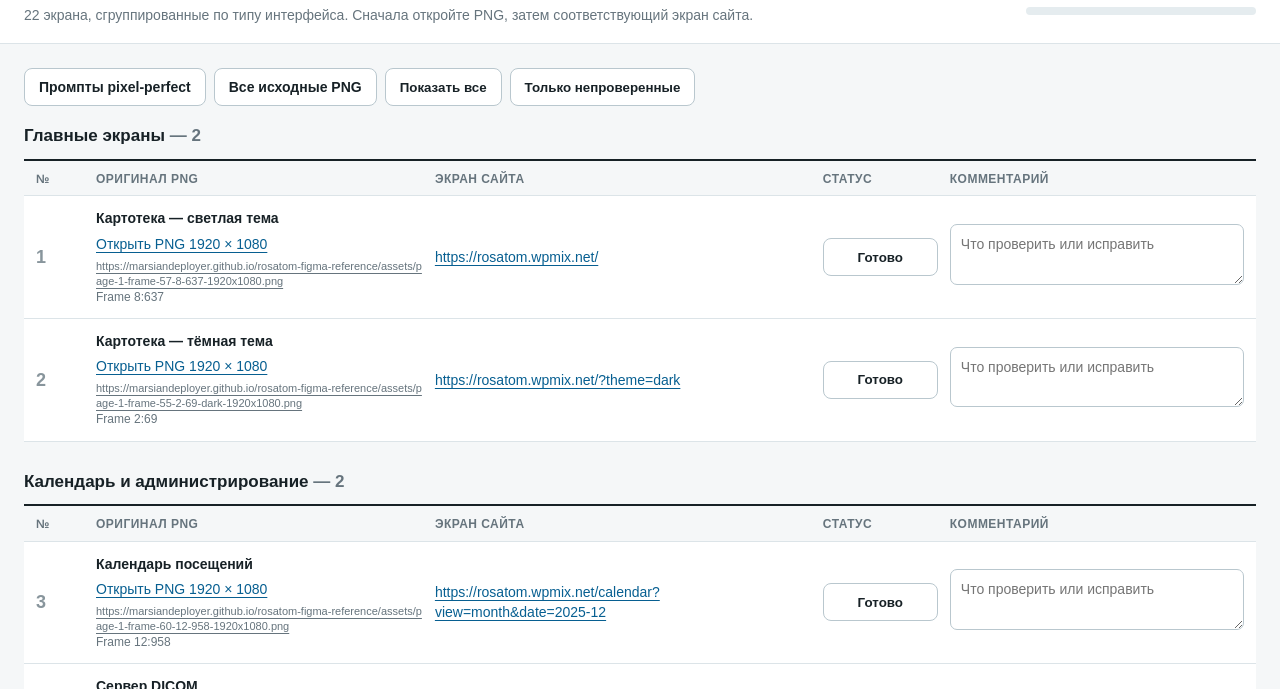
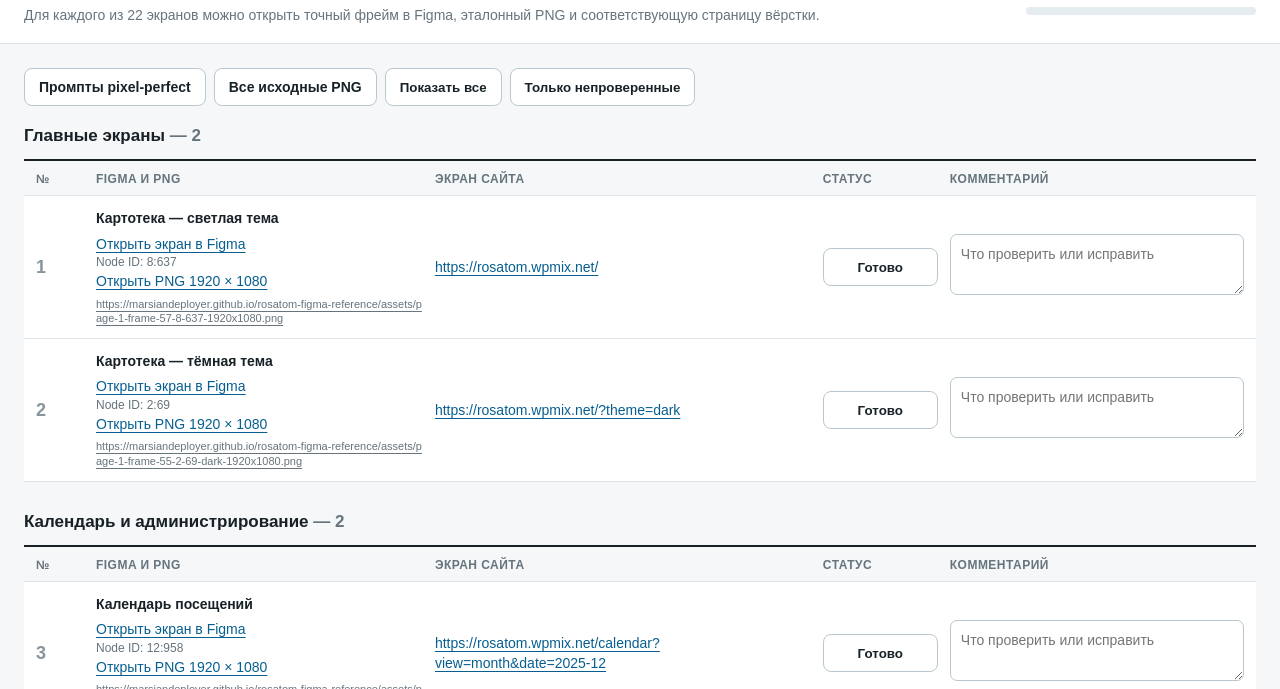
Before and after one commit to marsiandeployer/rosatom-figma-reference, a plain HTML site: page compare.html in a window 1280 px wide. Shown: the part 48-737 px from the top of the page. Drawn offline with Linux system fonts and the light colour scheme.

Commit message:
feat: link comparison rows to Figma frames
How to test:\nOpen compare.html and confirm all 22 rows contain a unique Figma node link and the matching rosatom.wpmix.net route.

```diff
--- a/compare.html
+++ b/compare.html
@@ -53,7 +53,7 @@
     <div class="bar">
       <div>
         <h1>Ручная сверка Rosatom</h1>
-        <div class="subtitle">22 экрана, сгруппированные по типу интерфейса. Сначала откройте PNG, затем соответствующий экран сайта.</div>
+        <div class="subtitle">Для каждого из 22 экранов можно открыть точный фрейм в Figma, эталонный PNG и соответствующую страницу вёрстки.</div>
       </div>
       <div class="progress" aria-live="polite">
         <div class="progress-line"><span>Проверено</span><span id="progress-text">0 из 22</span></div>
@@ -68,6 +68,7 @@
   <script>
     const referenceBase = 'https://marsiandeployer.github.io/rosatom-figma-reference/';
     const siteBase = 'https://rosatom.wpmix.net';
+    const figmaBase = 'https://www.figma.com/design/Y5v86MPzSxAJLZktrC3rBT/РОС--Copy-?node-id=';
     const groups = [
       ['Главные экраны', [
         ['Картотека — светлая тема','8:637','assets/page-1-frame-57-8-637-1920x1080.png','/'],
@@ -111,11 +112,12 @@
     let number = 0;
     for (const [groupName, screens] of groups) {
       const section = document.createElement('section'); section.className = 'group';
-      section.innerHTML = `<h2 class="group-title">${groupName} <span class="meta">— ${screens.length}</span></h2><div class="head"><span>№</span><span>Оригинал PNG</span><span>Экран сайта</span><span>Статус</span><span>Комментарий</span></div>`;
+      section.innerHTML = `<h2 class="group-title">${groupName} <span class="meta">— ${screens.length}</span></h2><div class="head"><span>№</span><span>Figma и PNG</span><span>Экран сайта</span><span>Статус</span><span>Комментарий</span></div>`;
       for (const [name, frame, png, path] of screens) {
         number += 1;
+        const figmaUrl = `${figmaBase}${frame.replace(':', '-')}&p=f`;
         const row = document.createElement('div'); row.className = 'row'; row.dataset.frame = frame;
-        row.innerHTML = `<div class="num">${number}</div><div><span class="screen-name">${name}</span><a href="${referenceBase + png}" target="_blank" rel="noopener">Открыть PNG 1920 × 1080</a><a class="direct-url" href="${referenceBase + png}" target="_blank" rel="noopener">${referenceBase + png}</a><div class="frame">Frame ${frame}</div></div><div><a href="${siteBase + path}" target="_blank" rel="noopener">${siteBase + path}</a></div><div><button class="ready" type="button" aria-pressed="false">Готово</button></div><div><textarea aria-label="Комментарий к экрану ${number}" placeholder="Что проверить или исправить"></textarea></div>`;
+        row.innerHTML = `<div class="num">${number}</div><div><span class="screen-name">${name}</span><a href="${figmaUrl}" target="_blank" rel="noopener">Открыть экран в Figma</a><div class="frame">Node ID: ${frame}</div><a href="${referenceBase + png}" target="_blank" rel="noopener">Открыть PNG 1920 × 1080</a><a class="direct-url" href="${referenceBase + png}" target="_blank" rel="noopener">${referenceBase + png}</a></div><div><a href="${siteBase + path}" target="_blank" rel="noopener">${siteBase + path}</a></div><div><button class="ready" type="button" aria-pressed="false">Готово</button></div><div><textarea aria-label="Комментарий к экрану ${number}" placeholder="Что проверить или исправить"></textarea></div>`;
         const button = row.querySelector('.ready'); const note = row.querySelector('textarea');
         const item = state[frame] || {}; button.setAttribute('aria-pressed', String(Boolean(item.done))); note.value = item.note || ''; row.classList.toggle('done', Boolean(item.done));
         button.addEventListener('click', () => { state[frame] = {...state[frame], done: button.getAttribute('aria-pressed') !== 'true', note: note.value}; save(); refresh(); });
```
